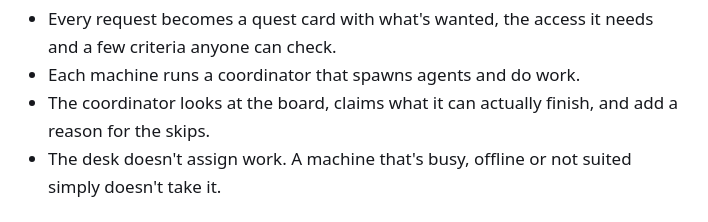
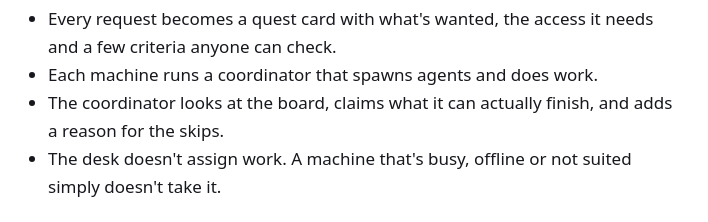
Before and after one commit to odjhey/blog, an Eleventy site: page content/blog/a-desk-not-a-dispatcher.md in a window 1280 px wide. Shown: the part 821-1043 px from the top of the page, 308-1016 px from the left. Built offline with nearby package versions, Linux system fonts and the light colour scheme; Eleventy itself is replaced by a stand-in of ours; files that its build step writes are made by us from their sources; what zod would draw is missing.

Commit message:
A Desk, Not a Dispatcher: grammar fixes

```diff
--- a/content/blog/a-desk-not-a-dispatcher.md
+++ b/content/blog/a-desk-not-a-dispatcher.md
@@ -42,8 +42,8 @@ We have recently started using a desk, to put several machines to work, minis an
 ## Pulled, never pushed
 
 - Every request becomes a quest card with what's wanted, the access it needs and a few criteria anyone can check.
-- Each machine runs a coordinator that spawns agents and do work.
-- The coordinator looks at the board, claims what it can actually finish, and add a reason for the skips.
+- Each machine runs a coordinator that spawns agents and does work.
+- The coordinator looks at the board, claims what it can actually finish, and adds a reason for the skips.
 - The desk doesn't assign work. A machine that's busy, offline or not suited simply doesn't take it.
 
 <figure class="diagram">
```
